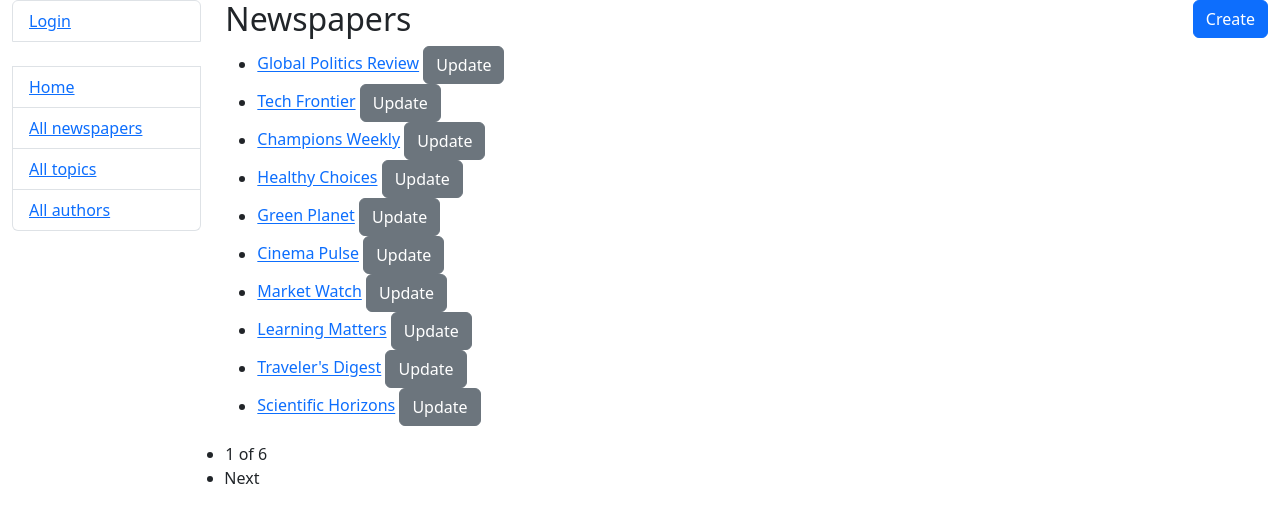
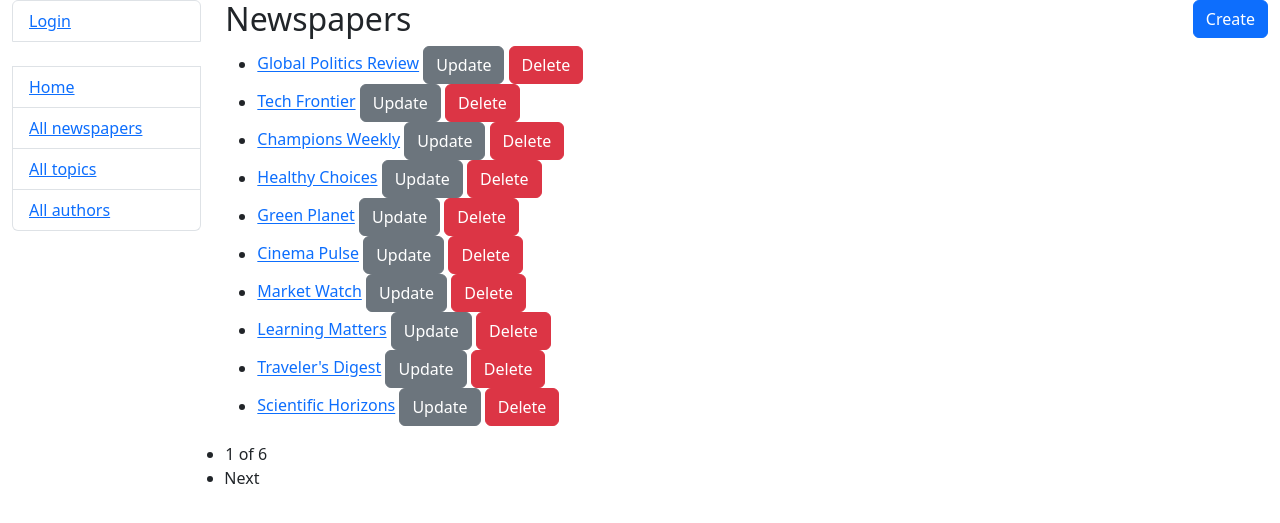
Before and after one commit to DanuloM/NewsFlow, a Django app: page /newspapers/ in a window 1280 px wide. Shown: the top 523 px of the page. Run offline with Django 4.2, Linux system fonts and the light colour scheme; data comes from the database, SQL or seed files in the repository.

Commit message:
feat: add DeleteView for Newspaper
Add generic DeleteView for Newspaper and newspaper_confirm_delete.html template for confirmation

```diff
--- a/agency/urls.py
+++ b/agency/urls.py
@@ -1,6 +1,6 @@
 from django.urls import path
 from agency.views import index, NewspaperListView, NewspaperDetailView, TopicListView, RedactorListView, \
-    RedactorDetailView, NewspaperCreateView, NewspaperUpdateView
+    RedactorDetailView, NewspaperCreateView, NewspaperUpdateView, NewspaperDeleteView
 
 app_name = "agency"
 
@@ -10,6 +10,7 @@ urlpatterns = [
     path("newspapers/<int:pk>/", NewspaperDetailView.as_view(), name="newspaper-detail"),
     path("newspapers/create/", NewspaperCreateView.as_view(), name="newspaper-create"),
     path("newspapers/<int:pk>/update/", NewspaperUpdateView.as_view(), name="newspaper-update"),
+    path("newspapers/<int:pk>/delete/", NewspaperDeleteView.as_view(), name="newspaper-delete"),
     path("topic/", TopicListView.as_view(), name="topic-list"),
     path("redactors/", RedactorListView.as_view(), name="redactor-list"),
     path("redactors/<int:pk>/", RedactorDetailView.as_view(), name="redactor-detail"),
--- a/agency/views.py
+++ b/agency/views.py
@@ -38,6 +38,11 @@ class NewspaperUpdateView(generic.UpdateView):
     fields = "__all__"
     success_url = reverse_lazy("agency:newspaper-list")
 
+class NewspaperDeleteView(generic.DeleteView):
+    model = Newspaper
+    template_name = "agency/newspaper_confirm_delete.html"
+    success_url = reverse_lazy("agency:newspaper-list")
+
 
 class TopicListView(generic.ListView):
     model = Topic
--- a/templates/agency/newspaper_list.html
+++ b/templates/agency/newspaper_list.html
@@ -9,6 +9,8 @@
         <a href="{{ newspaper.get_absolute_url }}">{{ newspaper.title }}</a>
         <a class="btn btn-secondary"
            href="{% url 'agency:newspaper-update' newspaper.pk %}">Update</a>
+        <a class="btn btn-danger"
+           href="{% url 'agency:newspaper-delete' newspaper.pk %}">Delete</a>
       </li>
     {% empty %}
       <p>No newspapers available yet.</p>
```
Also changed, not shown: templates/agency/newspaper_confirm_delete.html (added, +9 -0 lines).
